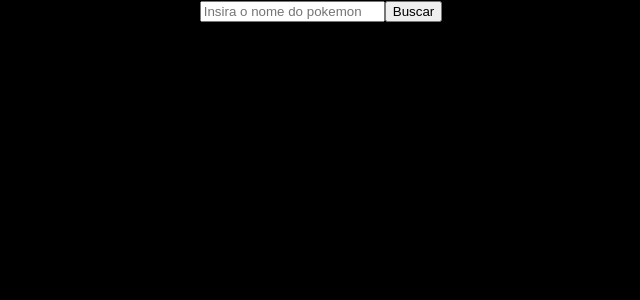
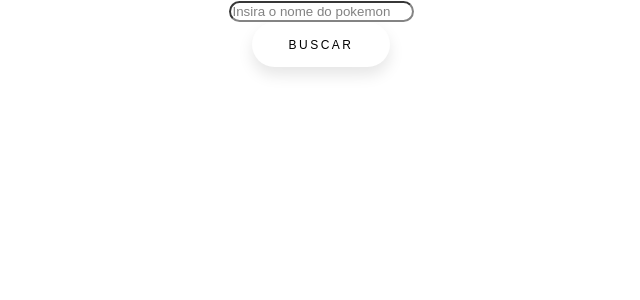
Before and after one commit to lucaspessoli/PokeDex, a React (Create React App) app: page / in a window 1280 px wide. Shown: the top 300 px of the page, without its empty margins (319-959 px from the left). Built offline with nearby package versions, Linux system fonts and the light colour scheme.

Commit message:
Exibindo ID + estilos organizados e front melhorado

```diff
--- a/src/components/Misc.js
+++ b/src/components/Misc.js
@@ -7,7 +7,7 @@ function Misc(){
 
     const [buscaPoke, setBuscaPoke] = useState();
     const [exibir, setExibir] = useState(false);
-    const [pokeObj, setPokeObj] = useState({nome: '', image: "", abilities: [], style: []})
+    const [pokeObj, setPokeObj] = useState({id: 0, nome: '', image: "", abilities: [], style: [], desc: ""})
 
     function BuscarImagemPokemon(){
         axios.get(`https://pokeapi.co/api/v2/pokemon/${buscaPoke}`)
@@ -17,9 +17,11 @@ function Misc(){
             var pokeName = data.forms[0].name;
             var abil = [data.abilities]
             var estilo = [data.types]
+            var idP = [data.id]
+            var desc = [data]
             console.log(data)
             setExibir(true);
-            setPokeObj({nome: pokeName, image: pokeImage, abilities: abil, style: estilo});
+            setPokeObj({id: idP, nome: pokeName, image: pokeImage, abilities: abil, style: estilo});
             toast.success("Pokemon encontrado no sistema!")
         })
         .catch(e => toast.error("Pokemon não encontrado , você escreveu corretamente?"))
@@ -27,7 +29,7 @@ function Misc(){
 
     return(
         <div>
-            <input id="oi" type="text" placeholder="Insira o nome do pokemon" onChange={(e => setBuscaPoke(e.target.value))}/>
+            <input id="oi" type="text" placeholder="Insira o nome do pokemon" onChange={(e => setBuscaPoke(e.target.value))}/><br/>
             <button onClick={BuscarImagemPokemon}>Buscar</button>
             {
                 (exibir ? (
@@ -41,7 +43,7 @@ function Misc(){
                                 {/* <a rel="noopener noreferrer" href="#" class="block">
                                     <span class="title">Facere ipsa nulla corrupti praesentium </span>
                                 </a> */}
-                                <h3>{(pokeObj.nome).charAt(0).toUpperCase() + pokeObj.nome.slice(1)}</h3>
+                                <h3>#{pokeObj.id} - {(pokeObj.nome).charAt(0).toUpperCase() + pokeObj.nome.slice(1)}</h3>
                                 <p class="description">
                                 <h3>HABILIDADES:</h3>
                                     {
@@ -51,10 +53,17 @@ function Misc(){
                                     }
                                 <h3>ESTILO:</h3>
                                     {
-                                        pokeObj.style[0].map((e, index)=>{
-                                            return <p key={index}>Estilo {index + 1}: {e.type.name} </p>
+                                        pokeObj.style[0].map((est, index)=>{
+                                            // return <p key={index}>Estilo {index + 1}: {(est.name).charAt(0).toUpperCase() + (est.name(1))} </p>
+                                            return <p key={index}>Estilo {index + 1}: {(est.type.name).charAt(0).toUpperCase() + (est.type.name).slice(1)} </p>
                                         })
                                     }
+                                <h3>NAVEGAR</h3>
+                                    {
+                                        // pokeObj.s
+                                    }
+                                <h3></h3>
+                                <h3></h3>
                                 </p>
                             </div>
                         </div>
--- a/src/index.css
+++ b/src/index.css
@@ -1,5 +1,4 @@
 body {
-  background-color: black;
   margin: 0;
   font-family: -apple-system, BlinkMacSystemFont, 'Segoe UI', 'Roboto', 'Oxygen',
     'Ubuntu', 'Cantarell', 'Fira Sans', 'Droid Sans', 'Helvetica Neue',
@@ -30,7 +29,7 @@ code {
   padding: 1rem;
   background-color: #fff;
   box-shadow: 0 10px 15px -3px rgba(0, 0, 0, 0.1), 0 4px 6px -2px rgba(0, 0, 0, 0.05);
-  max-width: 320px;
+  max-width: 300px;
   border-radius: 20px;
   margin: 0 auto;
 }
@@ -104,3 +103,43 @@ code {
   height: 100%;
   border-radius: 0.25rem;
 }
+
+.image {
+  background-color: #374151;
+}
+
+button {
+  padding: 1.3em 3em;
+  font-size: 12px;
+  text-transform: uppercase;
+  letter-spacing: 2.5px;
+  font-weight: 500;
+  color: #000;
+  background-color: #fff;
+  border: none;
+  border-radius: 45px;
+  box-shadow: 0px 8px 15px rgba(0, 0, 0, 0.1);
+  transition: all 0.3s ease 0s;
+  cursor: pointer;
+  outline: none;
+}
+
+button:hover {
+  background-color: #f87abd;
+
+}
+
+
+
+/* From uiverse.io by @alexruix */
+input {
+  border-radius: 15px;
+  border-color: #777;
+  opacity: 90%;
+  outline: none;
+  /* line-height: 250px; */
+}
+
+input:hover {
+  border-color: #f87abd;
+}
```
